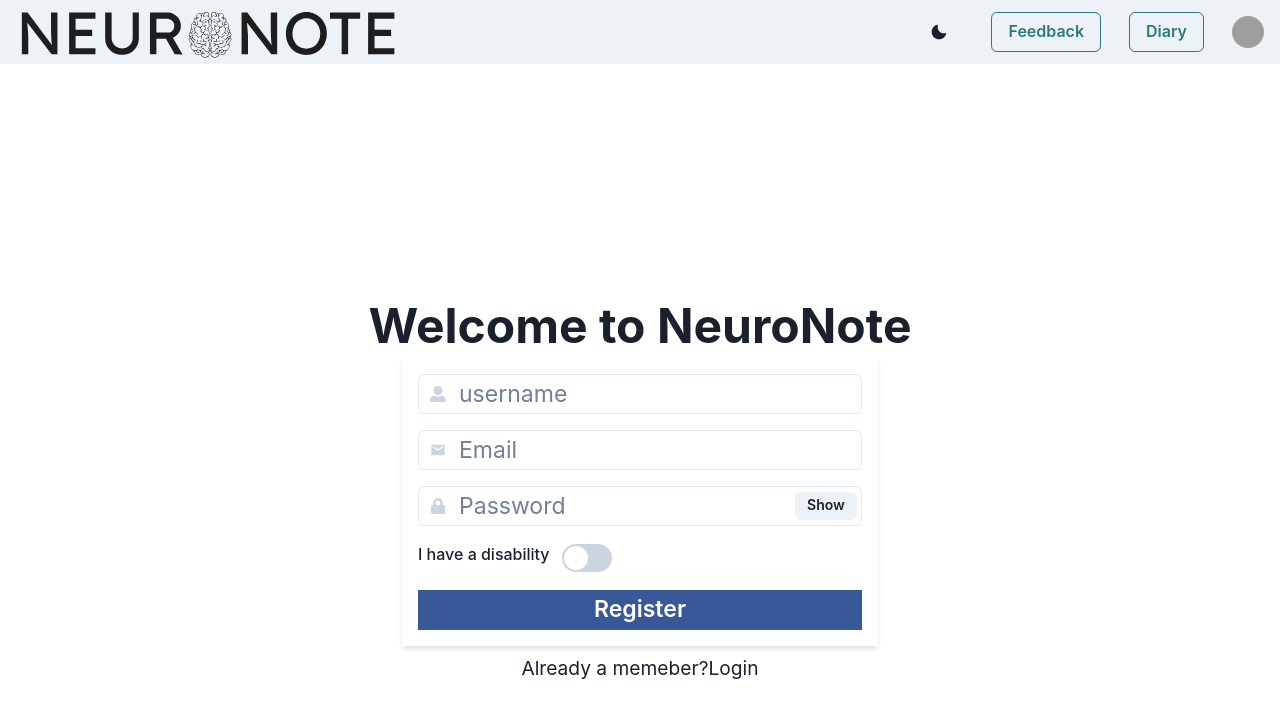
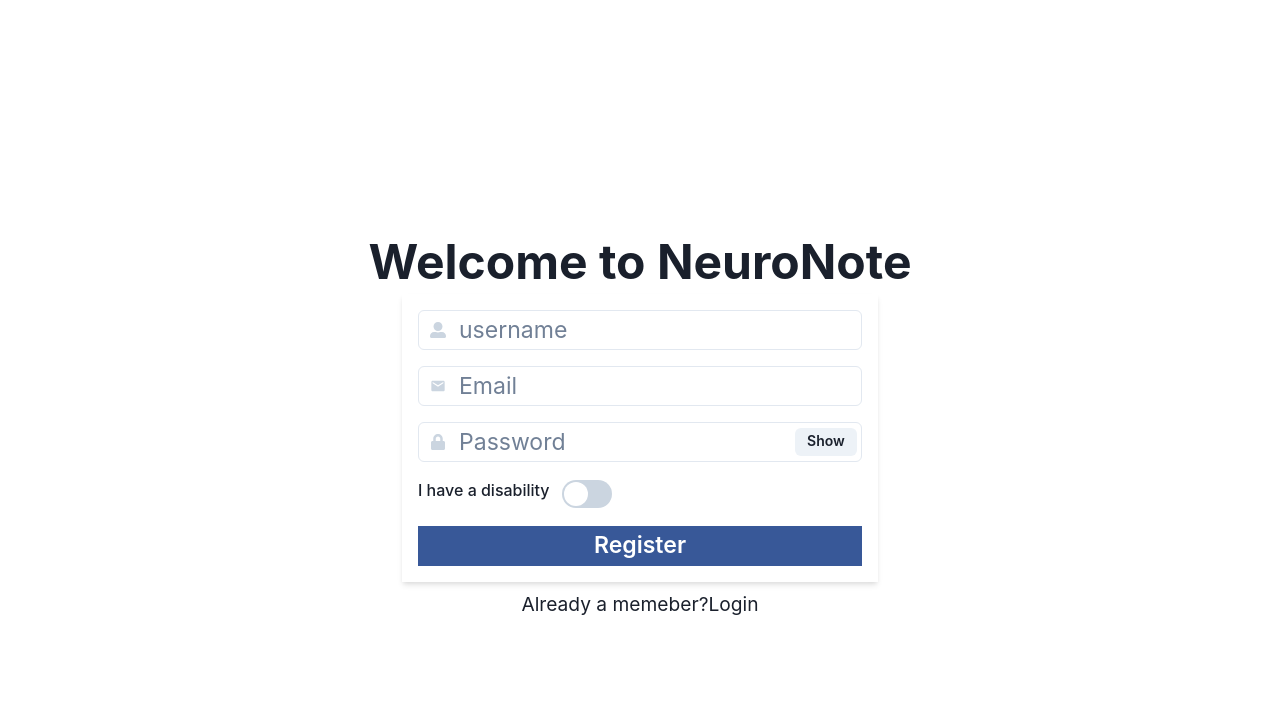
Before and after one commit to MohamadGSalim/NeuroNote, a React (Create React App) app in the folder client2/: page /register in a window 1280 px wide. Shown: the top 718 px of the page. Built offline with nearby package versions, Linux system fonts and the light colour scheme; grey boxes are pictures that could not be loaded; what react-dimensions, react-piano would draw is missing.

Commit message:
Removed Nav from login and register

```diff
--- a/client2/src/pages/login.tsx
+++ b/client2/src/pages/login.tsx
@@ -19,7 +19,6 @@ export default function LoginPage() {
 
 	return (
 		<div>
-			<Nav />
 			<LoginComponent />
 		</div>
 	);
--- a/client2/src/pages/register.tsx
+++ b/client2/src/pages/register.tsx
@@ -19,7 +19,6 @@ export default function RegisterPage() {
 
 	return (
 		<div>
-			<Nav />
 			<RegisterComponent />
 		</div>
 	);
```
